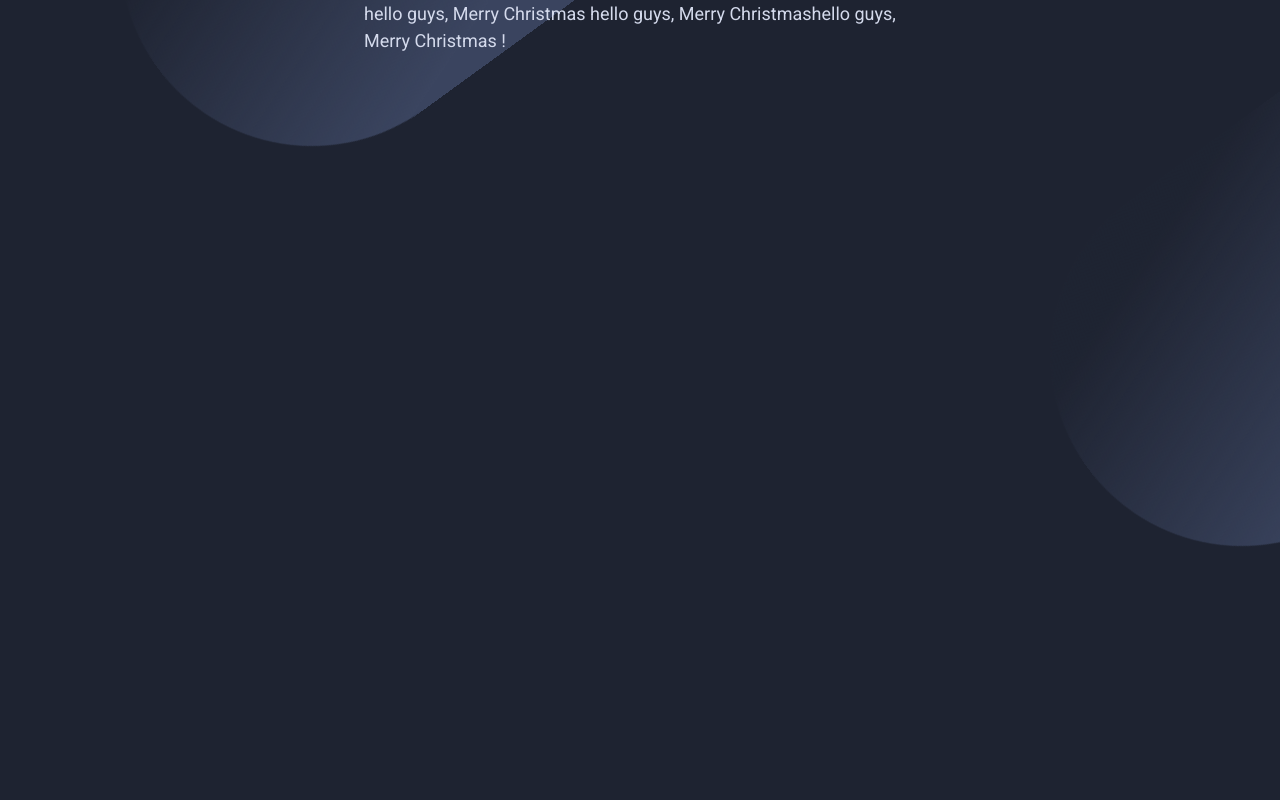
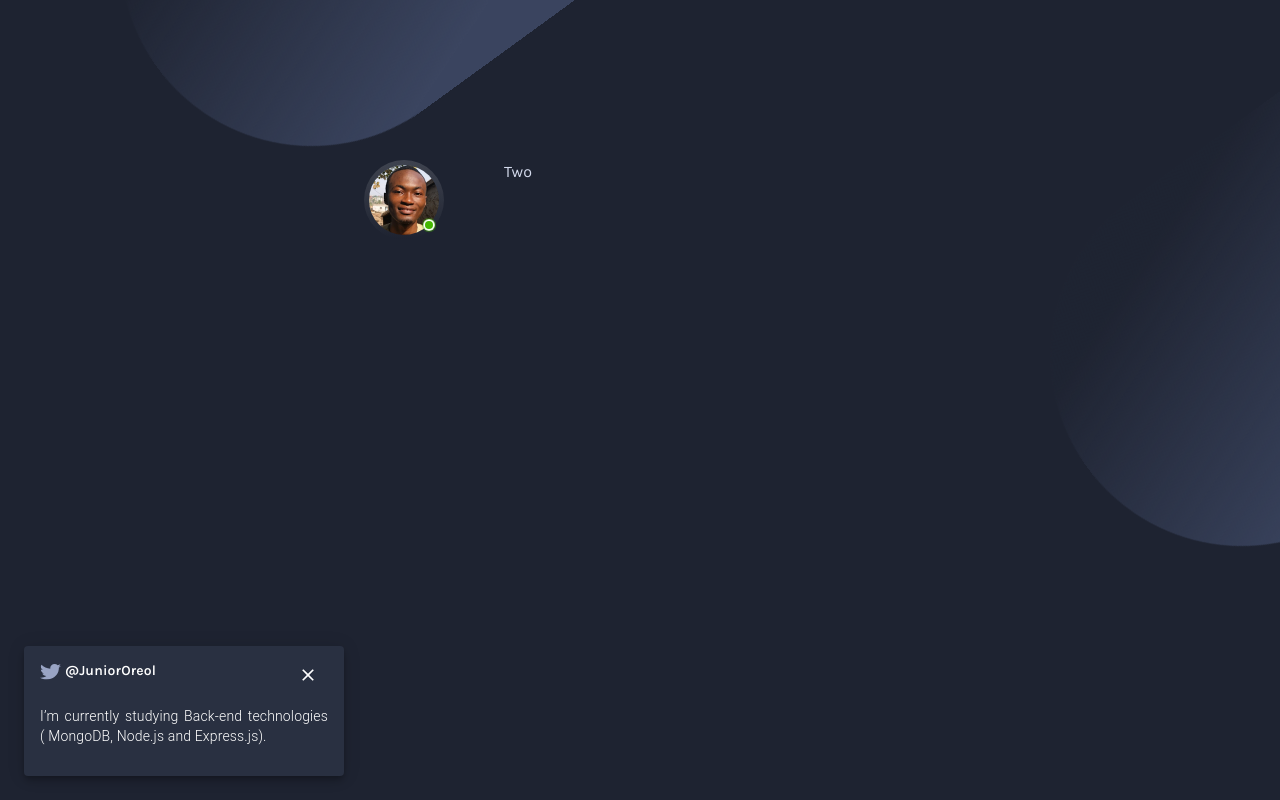
Before and after one commit to noutijo/oreolnoumodong, a React (Create React App) app: page / in a window 1280 px wide. Built offline with nearby package versions, Linux system fonts and the light colour scheme.

Commit message:
Make snackbar and start Me component

```diff
--- a/public/index.html
+++ b/public/index.html
@@ -50,8 +50,6 @@
   <meta property="og:site_name" content="Oreol Noumodong" />
   <meta property="fb:admins" content="Facebook numeric ID" />
 
-  <link rel="stylesheet" href="https://fonts.googleapis.com/css?family=Roboto:300,400,500,700&display=swap" />
-
 </head>
 
 <body>
--- a/src/components/App.js
+++ b/src/components/App.js
@@ -1,16 +1,18 @@
 import * as React from 'react';
 import Box from '@mui/material/Box';
 import Container from '@mui/material/Container';
+import Me from "./Me";
+import SnackBar from "./SnackBar";
 
 function App() {
 
   return (
     <>
 
-        <Container maxWidth="sm">
-
-          hello guys, Merry Christmas hello guys, Merry Christmashello guys, Merry Christmas !
-        </Container>
+      <Container maxWidth="sm">
+        <Me />
+        <SnackBar />
+      </Container>
     </>
   );
 }
--- a/src/components/Me.js
+++ b/src/components/Me.js
@@ -1,11 +1,67 @@
+import * as React from 'react';
+import { styled } from '@mui/material/styles';
+import Box from '@mui/material/Box';
+import Paper from '@mui/material/Paper';
+import Grid from '@mui/material/Grid';
+import Avatar from '@mui/material/Avatar';
+import Stack from '@mui/material/Stack';
+import Badge from '@mui/material/Badge';
 
+import profile from "../images/profile.PNG";
 
 function Me() {
+    const StyledBadge = styled(Badge)(({ theme }) => ({
+        '& .MuiBadge-badge': {
+            backgroundColor: '#44b700',
+            color: '#44b700',
+            boxShadow: `0 0 0 2px ${theme.palette.background.paper}`,
+            '&::after': {
+                position: 'absolute',
+                top: 0,
+                left: 0,
+                width: '100%',
+                height: '100%',
+                borderRadius: '50%',
+                animation: 'ripple 1.2s infinite ease-in-out',
+                border: '1px solid currentColor',
+                content: '""',
+            },
+        },
+        '@keyframes ripple': {
+            '0%': {
+                transform: 'scale(.8)',
+                opacity: 1,
+            },
+            '100%': {
+                transform: 'scale(2.4)',
+                opacity: 0,
+            },
+        },
+    }));
+
 
     return (
         <>
+            <Box mt={20} sx={{ flexGrow: 1 }}>
+                <Grid container spacing={1}>
+                    <Grid item xs={3} >
+                        <Stack className="center-content circle100 bg-gradient" sx={{ width: 80, height: 80 }} direction="row" spacing={2}>
+                            <StyledBadge
+                                p={3}
+                                overlap="circular"
+                                anchorOrigin={{ vertical: 'bottom', horizontal: 'right' }}
+                                variant="dot"
+                            >
+                                <Avatar sx={{ width: 70, height: 70 }} alt="Oreol Noumodong" src={profile} />
+                            </StyledBadge>
 
-
+                        </Stack>
+                    </Grid>
+                    <Grid item xs={9}>
+                        Two
+                    </Grid>
+                </Grid>
+            </Box>
         </>
     );
 }
--- /dev/null
+++ b/src/components/SnackBar.js
@@ -0,0 +1,60 @@
+import * as React from 'react';
+import Snackbar from '@mui/material/Snackbar';
+import IconButton from '@mui/material/IconButton';
+import CloseIcon from '@mui/icons-material/Close';
+import Box from '@mui/material/Box';
+import Grid from '@mui/material/Grid';
+import twitter from "../images/twitter.svg";
+
+function SnackBar() {
+    const [open, setOpen] = React.useState(true);
+
+    const handleClose = (event, reason) => {
+        if (reason === 'clickaway') {
+            return;
+        }
+        setOpen(false);
+    };
+
+
+    const message = (
+        <>
+            <Box sx={{ flexGrow: 1 }}>
+                <Grid container spacing={2}>
+                    <Grid item xs={10} >
+                        <a className="fontWeight600" href="https://twitter.com/JuniorOreol" target="_blank">
+                    <img style={{with:"22px",height:"16px"}} src={twitter} alt="twitter icon" /> @JuniorOreol
+                    </a>
+                    </Grid>
+                    <Grid style={{ marginRight: "0px", paddingRight: "0px"}} item xs={2}>
+                        <IconButton
+                            size="small"
+                            aria-label="close"
+                            color="inherit"
+                            onClick={handleClose}
+                        >
+                            <CloseIcon fontSize="small" />
+                        </IconButton>
+                    </Grid>
+                    <Grid item xs={12}>
+                        <p className="text-justify fontWeight300">I’m currently studying Back-end technologies ( MongoDB, Node.js and Express.js).</p>
+                    </Grid>
+                </Grid>
+            </Box>
+        </>
+    );
+
+    return (
+        <>
+            <Snackbar
+                className="animate__animated animate__slideInDown"
+                style={{ width: "320px"}}
+                open={open}
+                autoHideDuration={6000}
+                message={message}
+            />
+
+        </>
+    );
+}
+export default SnackBar;
--- a/src/styles/_settings.scss
+++ b/src/styles/_settings.scss
@@ -1,13 +1,11 @@
-$myFont:Karla,Roboto, Helvetica, sans-serif;
+@import url('https://fonts.googleapis.com/css2?family=Karla:ital,wght@0,200;0,300;0,400;0,500;0,600;0,700;0,800;1,200;1,300;1,400;1,500;1,600;1,700;1,800&display=swap');
+
+$myFont:Karla,sans-serif;
 
 $maincolor:#1E2331;
 $secondcolor:#293041;
 $textcolor:#D4DAEC;
 $greencolor: #18967F;
-
-$fontsize18px:18px;
-$fontsize24px:24px;
-$fontsize48px:48px;
 
 $fontweightregular:400px;
 $fontweightbold:600px;
--- a/src/styles/main.css
+++ b/src/styles/main.css
@@ -1,13 +1,94 @@
+@import url("https://fonts.googleapis.com/css2?family=Karla:ital,wght@0,200;0,300;0,400;0,500;0,600;0,700;0,800;1,200;1,300;1,400;1,500;1,600;1,700;1,800&display=swap");
 * {
   -webkit-box-sizing: border-box;
           box-sizing: border-box;
 }
 
+/*font setup*/
+.fontSize14 {
+  font-size: 14px;
+}
+
+.fontSize16 {
+  font-size: 16px;
+}
+
+.fontSize20 {
+  font-size: 20px;
+}
+
+.fontSize24 {
+  font-size: 24px;
+}
+
+.fontSize27 {
+  font-size: 27px;
+}
+
+.fontWeight200 {
+  font-weight: 200;
+}
+
+.fontWeight300 {
+  font-weight: 300;
+}
+
+.fontWeight400 {
+  font-weight: 400;
+}
+
+.fontWeight500 {
+  font-weight: 500;
+}
+
+.fontWeight600 {
+  font-weight: 600;
+}
+
+.fontWeight700 {
+  font-weight: 700;
+}
+
+.text-justify {
+  text-align: justify;
+}
+
+.green-color {
+  color: #18967F;
+}
+
+.white-color {
+  color: white;
+}
+
+.center-content {
+  display: -webkit-box;
+  display: -ms-flexbox;
+  display: flex;
+  -webkit-box-align: center;
+      -ms-flex-align: center;
+          align-items: center;
+  -webkit-box-pack: center;
+      -ms-flex-pack: center;
+          justify-content: center;
+  height: auto;
+  -webkit-box-sizing: border-box;
+          box-sizing: border-box;
+}
+
+.circle100 {
+  border-radius: 100px;
+}
+
+.bg-gradient {
+  background: linear-gradient(143.49deg, #ced4e7 6.23%, #8994b4 61.97%);
+}
+
 body {
   background-color: #1E2331;
   color: #D4DAEC;
-  font-family: Karla, Roboto, Helvetica, sans-serif;
-  font-size: 18px;
+  font-family: Karla, sans-serif;
+  font-size: 16px;
   overflow-x: hidden;
   margin: 0;
   padding: 0;
@@ -40,4 +121,19 @@ body::after {
   z-index: -1;
   right: -350px;
 }
+
+/*snack bar */
+#root > div > div.MuiSnackbar-root.MuiSnackbar-anchorOriginBottomLeft.css-cpgvjg-MuiSnackbar-root > div {
+  background-color: #293041;
+}
+
+a {
+  text-decoration: none;
+  color: inherit;
+  font-family: Karla, sans-serif;
+}
+
+a:hover {
+  color: white;
+}
 /*# sourceMappingURL=main.css.map */
--- a/src/styles/main.scss
+++ b/src/styles/main.scss
@@ -2,6 +2,74 @@
 
 *{
     box-sizing: border-box;
+}
+
+/*font setup*/
+@mixin setupFontSize($s) {
+font-size: $s;
+}
+@mixin setupFontweight($s) {
+font-weight: $s;
+}
+
+.fontSize14{
+ @include setupFontSize(14px);
+}
+.fontSize16{
+ @include setupFontSize(16px);
+}
+.fontSize20{
+ @include setupFontSize(20px);
+}
+.fontSize24{
+ @include setupFontSize(24px);
+}
+.fontSize27{
+ @include setupFontSize(27px);
+}
+
+.fontWeight200{
+ @include setupFontweight(200);
+}
+.fontWeight300{
+ @include setupFontweight(300);
+}
+.fontWeight400{
+ @include setupFontweight(400);
+}
+.fontWeight500{
+ @include setupFontweight(500);
+}
+.fontWeight600{
+ @include setupFontweight(600);
+}
+.fontWeight700{
+ @include setupFontweight(700);
+}
+.text-justify{
+text-align: justify;
+}
+.green-color{
+color:$greencolor;
+}
+.white-color{
+color:white;
+}
+
+.center-content{
+     display: flex;
+          align-items: center;
+          justify-content: center;
+            height: auto;
+          box-sizing: border-box;
+}
+
+.circle100{
+    border-radius: 100px;
+}
+
+.bg-gradient{
+    background: linear-gradient(143.49deg, #ced4e7 6.23%, #8994b4 61.97%);
 }
 
 @mixin setupForm($mt) {
@@ -19,7 +87,7 @@ body{
 background-color: $maincolor;
 color: $textcolor;
 font-family: $myFont;
-font-size: $fontsize18px;
+@include setupFontSize(16px);
 overflow-x: hidden;
 margin: 0;
 padding: 0;
@@ -36,3 +104,18 @@ content: "";
 right: -350px;
 }
 }
+
+/*snack bar */
+
+#root > div > div.MuiSnackbar-root.MuiSnackbar-anchorOriginBottomLeft.css-cpgvjg-MuiSnackbar-root > div{
+    background-color:$secondcolor;
+}
+
+a{
+    text-decoration: none;
+    color:inherit;
+    font-family: $myFont;
+    &:hover{
+        color:white;
+    }
+}
```
Also changed, not shown: src/images/profile.PNG (added), 1 other file (tests, documents, lock files or other folders).
